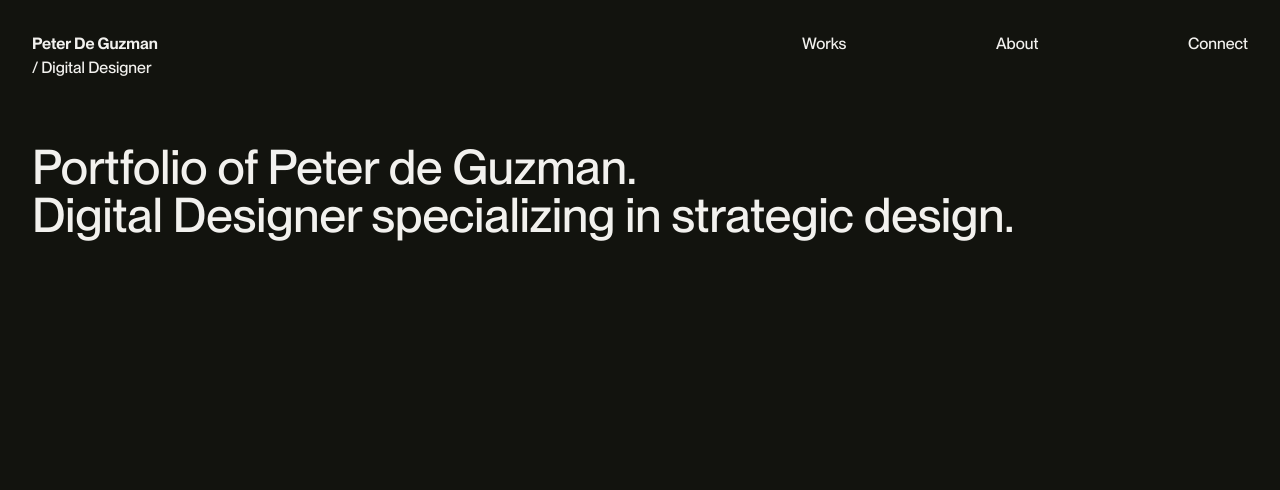
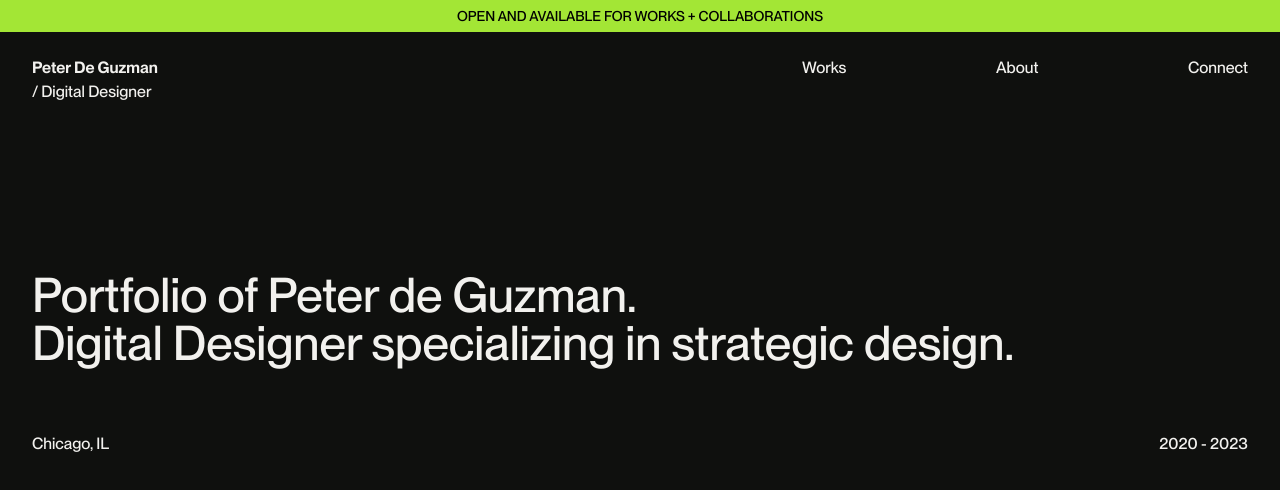
Before and after one commit to petridish-dg/portfolio-may, a Next.js app: page / in a window 1280 px wide. Shown: the top 490 px of the page. Built offline with nearby package versions, Linux system fonts and the light colour scheme.

Commit message:
menu update

```diff
--- a/app/globals.css
+++ b/app/globals.css
@@ -7,6 +7,7 @@
   src: url(/fonts/PP-Medium.ttf);
   font-weight: 400;
 }
+
 @font-face {
   font-family: 'PPmontreal';
   src: url(/fonts/PP-Semibold.ttf);
@@ -14,14 +15,18 @@
 }
 
 html {
-	background-color: #12130e;
-	color: #f2f1ee;
   font-family: 'PPmontreal', sans-serif;
   font-weight: 400;
+  background-color: #0f100e;
+  color: #f2f1ee;
 }
 
 @layer components {
   .cntnr {
     @apply px-8 py-8;
   }
+
+  .global-grid {
+    @apply grid grid-cols-2 md:grid-cols-4 lg:grid-cols-8;
   }
+}
--- a/app/page.js
+++ b/app/page.js
@@ -1,9 +1,9 @@
-import Image from 'next/image';
+import Image from "next/image";
 
 export default function Home() {
   return (
     <main>
-			<section className="pt-28 h-screen">
+      <section className="pt-28">
         <div className="cntnr">
           <h1 className="text-5xl">
             Portfolio of Peter de Guzman.
@@ -11,8 +11,14 @@ export default function Home() {
             Digital Designer specializing in strategic design.
           </h1>
         </div>
+        <div className="global-grid cntnr">
+          <div className="col-span-5">
+            <p>Chicago, IL</p>
+          </div>
+          <div className="col-span-3 text-right">2020 - 2023</div>
+        </div>
       </section>
-			<section></section>
+      <section className="h-screen"></section>
     </main>
   );
 }
--- a/components/Navbar.js
+++ b/components/Navbar.js
@@ -1,19 +1,24 @@
-import Link from 'next/link';
+import Link from "next/link";
 
 export default function Navbar() {
   return (
-		<nav className="cntnr grid grid-cols-8 gap-4 fixed top-0 w-full">
-			<div className="col-span-5">
+    <nav className="w-full ">
+      <div className="flex h-8 w-full items-center justify-center bg-lime-400 text-sm uppercase text-black">
+        <p>Open and Available for Works + Collaborations</p>
+      </div>
+      <div className="cntnr global-grid gap-4 py-6">
+        <div className="lg:col-span-5">
           <Link href="/" className="leading-[.1rem]">
             <span className="font-semibold">Peter De Guzman</span>
             <br />/ Digital Designer
           </Link>
         </div>
-			<div className="col-span-3 flex justify-between">
+        <div className="flex justify-between lg:col-span-3">
           <p>Works</p>
           <p>About</p>
           <p>Connect</p>
         </div>
+      </div>
     </nav>
   );
 }
--- a/package.json
+++ b/package.json
@@ -17,5 +17,9 @@
     "react": "18.2.0",
     "react-dom": "18.2.0",
     "tailwindcss": "3.3.2"
+  },
+  "devDependencies": {
+    "prettier": "^2.8.8",
+    "prettier-plugin-tailwindcss": "^0.3.0"
   }
 }
```
Also changed, not shown: app/layout.js (+6 -6 lines), 1 other file (tests, documents, lock files or other folders). Lines whose indentation alone changed are shown as unchanged.
